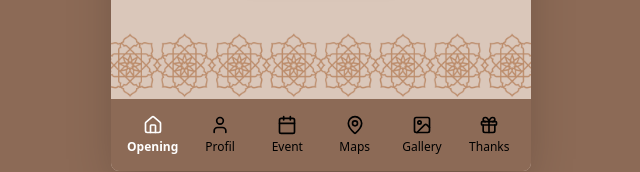
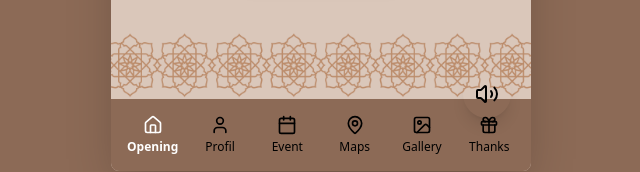
Before and after one commit to akhmadzaqiriyadi/undangan-khitan, a Next.js app: page / in a window 1280 px wide. Shown: the part 602-774 px from the top of the page, without its empty margins (319-959 px from the left). Built offline with nearby package versions, Linux system fonts and the light colour scheme.

Commit message:
feat/addaudio

```diff
--- a/src/app/layout.tsx
+++ b/src/app/layout.tsx
@@ -1,7 +1,8 @@
 import './globals.css';
 import type { Metadata } from 'next';
 import { Inter, Playfair_Display } from 'next/font/google';
-import BottomNavbar from '@/components/BottomNavbar'; // Import komponen BottomNavbar
+import BottomNavbar from '@/components/BottomNavbar';
+import AudioPlayer from '@/components/AudioPlayer';
 
 const inter = Inter({ subsets: ['latin'], variable: '--font-inter' });
 const playfairDisplay = Playfair_Display({
@@ -46,6 +47,7 @@ export default function RootLayout({
                     {/* Bottom Navbar */}
                     <BottomNavbar />
                 </div>
+                <AudioPlayer />
             </body>
         </html>
     );
--- /dev/null
+++ b/src/components/AudioPlayer.tsx
@@ -0,0 +1,100 @@
+'use client';
+
+import React, { useRef, useEffect, useState, useCallback } from 'react';
+import { Volume2, VolumeX } from 'lucide-react'; // Ikon volume
+
+export default function AudioPlayer() {
+    const audioRef = useRef<HTMLAudioElement | null>(null);
+    const [isPlaying, setIsPlaying] = useState(false);
+    const [showControls, setShowControls] = useState(false); // Untuk menampilkan tombol musik
+    const [userInteracted, setUserInteracted] = useState(false); // Lacak interaksi pengguna
+
+    // Path ke file musik Anda
+    const audioSrc = '/audio/Mohamed Youssef-ALHIJRATU.mp3'; // Ganti dengan nama file Anda
+
+    const playAudio = useCallback(() => {
+        if (audioRef.current) {
+            audioRef.current.play().then(() => {
+                setIsPlaying(true);
+            }).catch(error => {
+                console.warn("Autoplay was prevented:", error);
+                setIsPlaying(false);
+                // Jika autoplay diblokir, kita bisa mencoba lagi setelah interaksi
+            });
+        }
+    }, []);
+
+    const pauseAudio = useCallback(() => {
+        if (audioRef.current) {
+            audioRef.current.pause();
+            setIsPlaying(false);
+        }
+    }, []);
+
+    const togglePlay = useCallback(() => {
+        if (audioRef.current) {
+            if (isPlaying) {
+                pauseAudio();
+            } else {
+                playAudio();
+            }
+        }
+    }, [isPlaying, playAudio, pauseAudio]);
+
+    useEffect(() => {
+        // Pasang event listener untuk melacak interaksi pengguna
+        const handleUserInteraction = () => {
+            if (!userInteracted) {
+                setUserInteracted(true);
+                // Coba putar musik setelah interaksi pertama
+                playAudio();
+            }
+            // Hapus event listener setelah interaksi pertama
+            window.removeEventListener('click', handleUserInteraction);
+            window.removeEventListener('keydown', handleUserInteraction);
+            window.removeEventListener('touchstart', handleUserInteraction);
+        };
+
+        // Tambahkan event listener saat komponen pertama kali dimuat
+        window.addEventListener('click', handleUserInteraction);
+        window.addEventListener('keydown', handleUserInteraction);
+        window.addEventListener('touchstart', handleUserInteraction);
+
+        // Bersihkan event listener saat komponen dilepas
+        return () => {
+            window.removeEventListener('click', handleUserInteraction);
+            window.removeEventListener('keydown', handleUserInteraction);
+            window.removeEventListener('touchstart', handleUserInteraction);
+        };
+    }, [playAudio, userInteracted]);
+
+    useEffect(() => {
+        // Otomatis coba putar saat komponen dimuat (mungkin diblokir browser)
+        playAudio();
+    }, [playAudio]); // Panggil playAudio sekali saat mount
+
+    // Tampilkan kontrol hanya setelah interaksi atau jika musik sudah diputar
+    useEffect(() => {
+        if (userInteracted || isPlaying) {
+            setShowControls(true);
+        }
+    }, [userInteracted, isPlaying]);
+
+
+    return (
+        <>
+            <audio ref={audioRef} src={audioSrc} loop preload="auto" />
+
+            {/* Tombol kontrol musik yang mengambang di pojok kanan bawah */}
+            {showControls && (
+                <button
+                    onClick={togglePlay}
+                    className="fixed bottom-20 right-4 md:right-[calc(50%-190px)] z-40 p-3 bg-darkBrown text-lightBrown rounded-full shadow-lg hover:bg-brownAccent transition-colors duration-300"
+                    aria-label={isPlaying ? 'Pause music' : 'Play music'}
+                >
+                    {isPlaying ? <Volume2 size={24} /> : <VolumeX size={24} />}
+                </button>
+            )}
+        </>
+    );
+}
```
Also changed, not shown: 1 other file (tests, documents, lock files or other folders).
